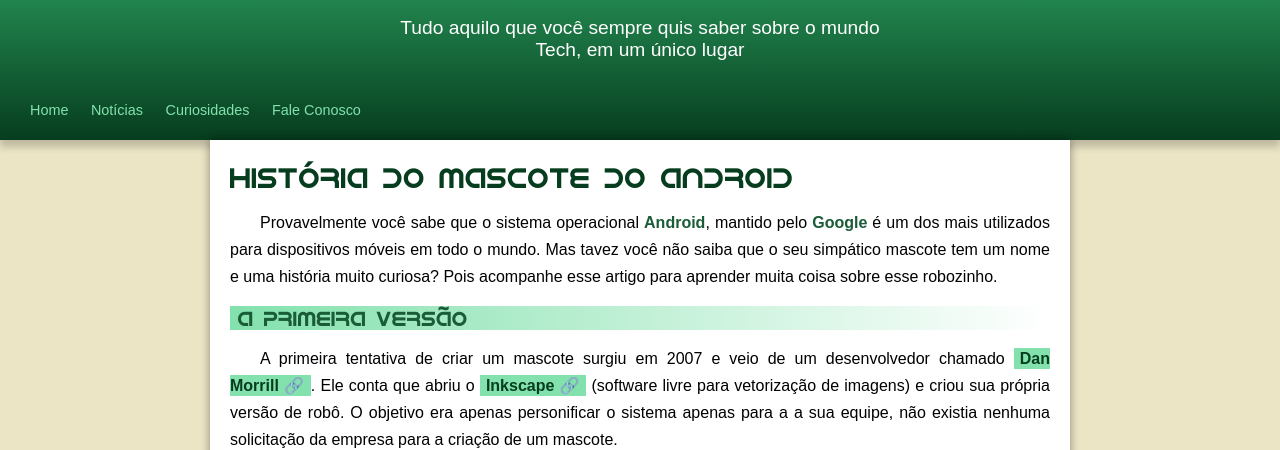
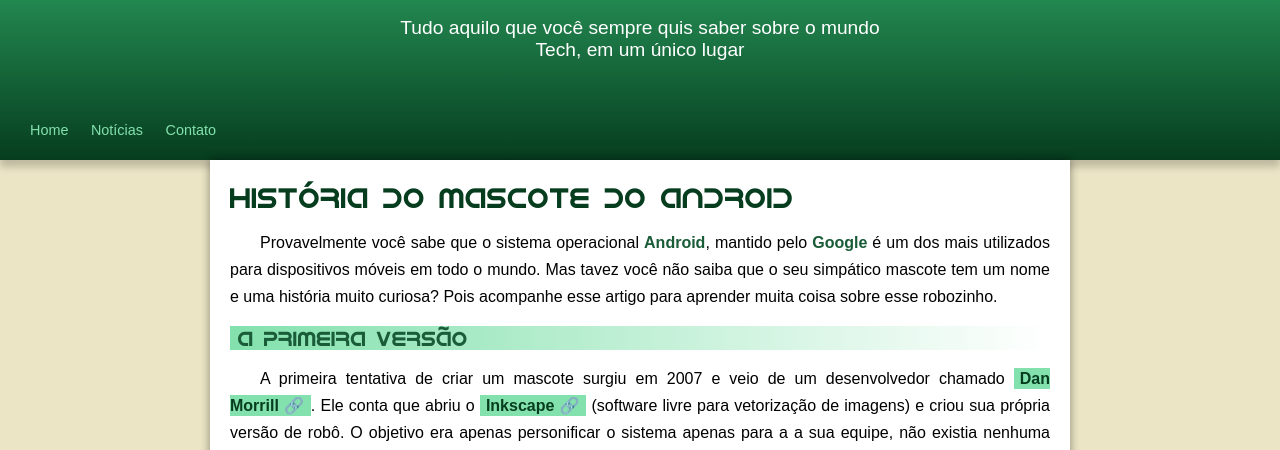
Before and after one commit to lauraforesto/projeto-android, a plain HTML site: page index.html in a window 1280 px wide. Shown: the part 72-522 px from the top of the page. Drawn offline with Linux system fonts and the light colour scheme.

Commit message:
problema de pedding corrigido

```diff
--- a/index.html
+++ b/index.html
@@ -17,8 +17,7 @@
         <nav>
             <a href="#">Home</a>
             <a href="#">Notícias</a>
-            <a href="#">Curiosidades</a>
-            <a href="#">Fale Conosco</a>
+            <a href="#">Contato</a>
         </nav>
 
     </header>
--- a/style/style.css
+++ b/style/style.css
@@ -70,9 +70,8 @@ header > p {
     font-size: 1.2em;
     color: white;
     max-width: 500px;
-    padding: 0px 10px 10px 10px;
+    padding: 0px 10px 50px 10px;
     margin: auto;
-    margin-bottom: 20px;
 }
 
 nav {
```
